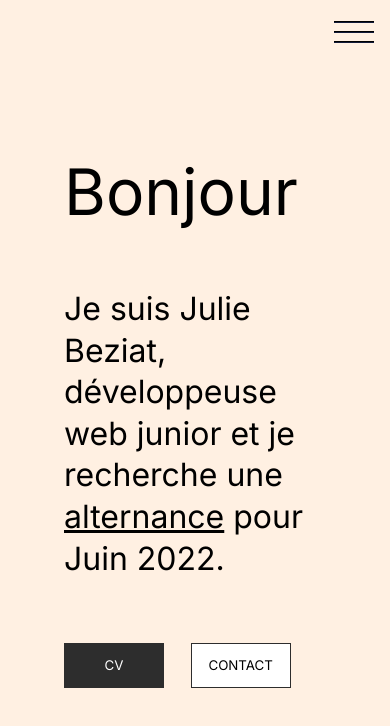
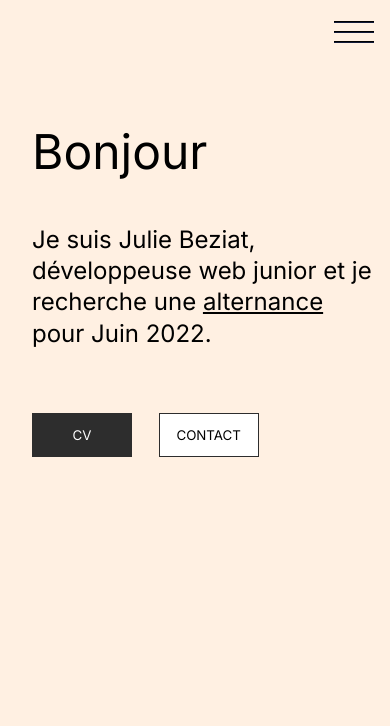
Before and after one commit to juliebeziat/portfolio, a React (Create React App) app: page / in a window 390 px wide. Shown: the top 726 px of the page. Built offline with nearby package versions, Linux system fonts and the light colour scheme.

Commit message:
[Style] small changes on responsive

```diff
--- a/src/components/App/App.scss
+++ b/src/components/App/App.scss
@@ -4,5 +4,5 @@
     @media screen and (min-width: 1024px) {
         padding: 2em 12em;
     }
-    padding: 3em;
+    padding: 1em;
 }
--- a/src/components/Home/home.scss
+++ b/src/components/Home/home.scss
@@ -8,12 +8,18 @@
     }
 
     &-title {
-        font-size: 4em;
+        @media screen and (min-width: 1024px) {
+            font-size: 4em;
+        }
+        font-size: 3em;
         margin-bottom: 1em;
     }
 
     &-text {
-        font-size: 2em;
+        @media screen and (min-width: 1024px) {
+            font-size: 2em;
+        }
+        font-size: 1.5em;
         line-height: 1.3em;
 
         span {
--- a/src/components/Menu/menu.scss
+++ b/src/components/Menu/menu.scss
@@ -7,6 +7,17 @@
     height: 100vh;
     z-index: 10;
     background-color: vars.$backgroundColor;
+
+    animation: fadeIn 1s;
+
+    @keyframes fadeIn {
+        from {
+        opacity: 0;
+        }
+        to {
+        opacity: 1;
+        }
+    }
 
     @media screen and (min-width: 1024px) {
         &-burger {
```
